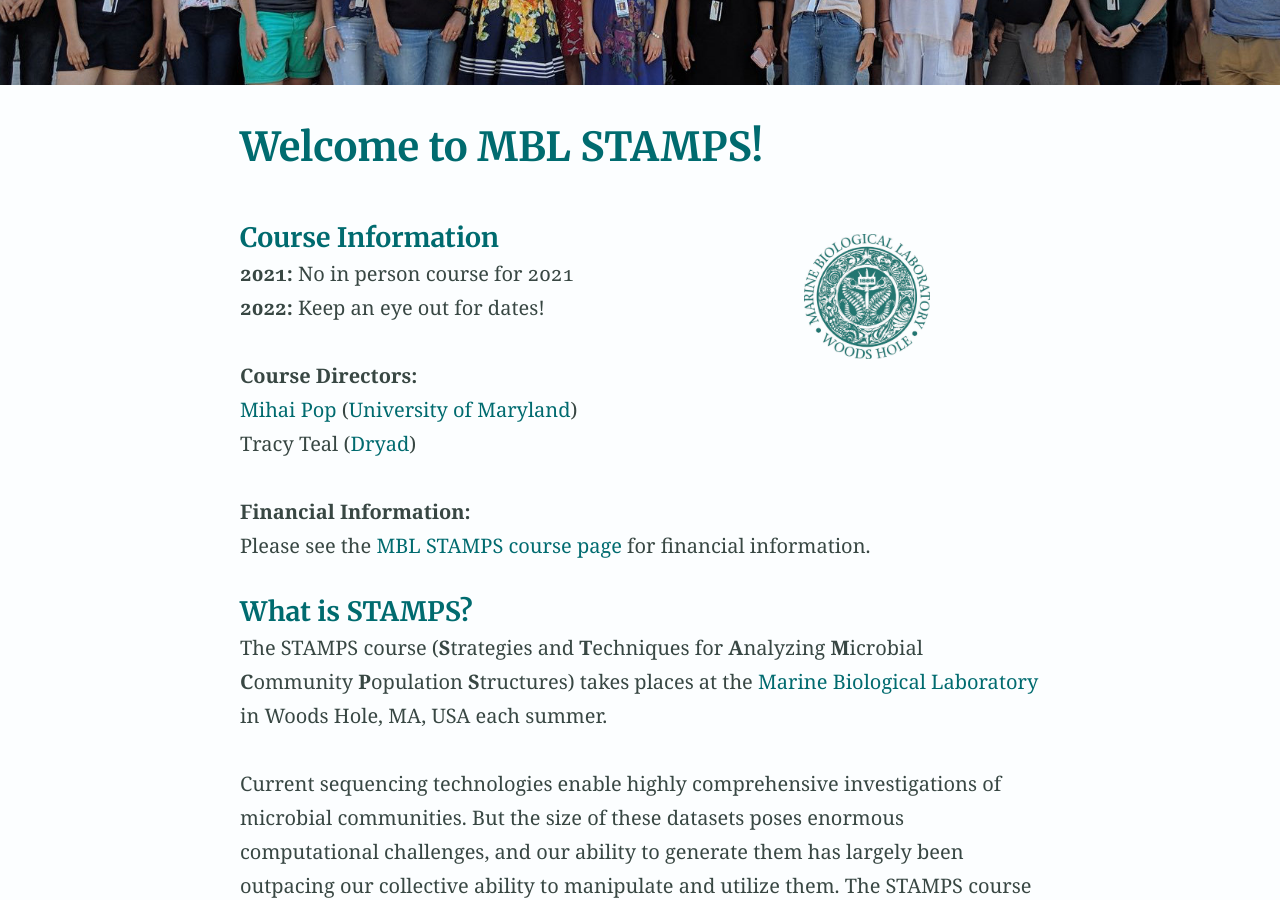
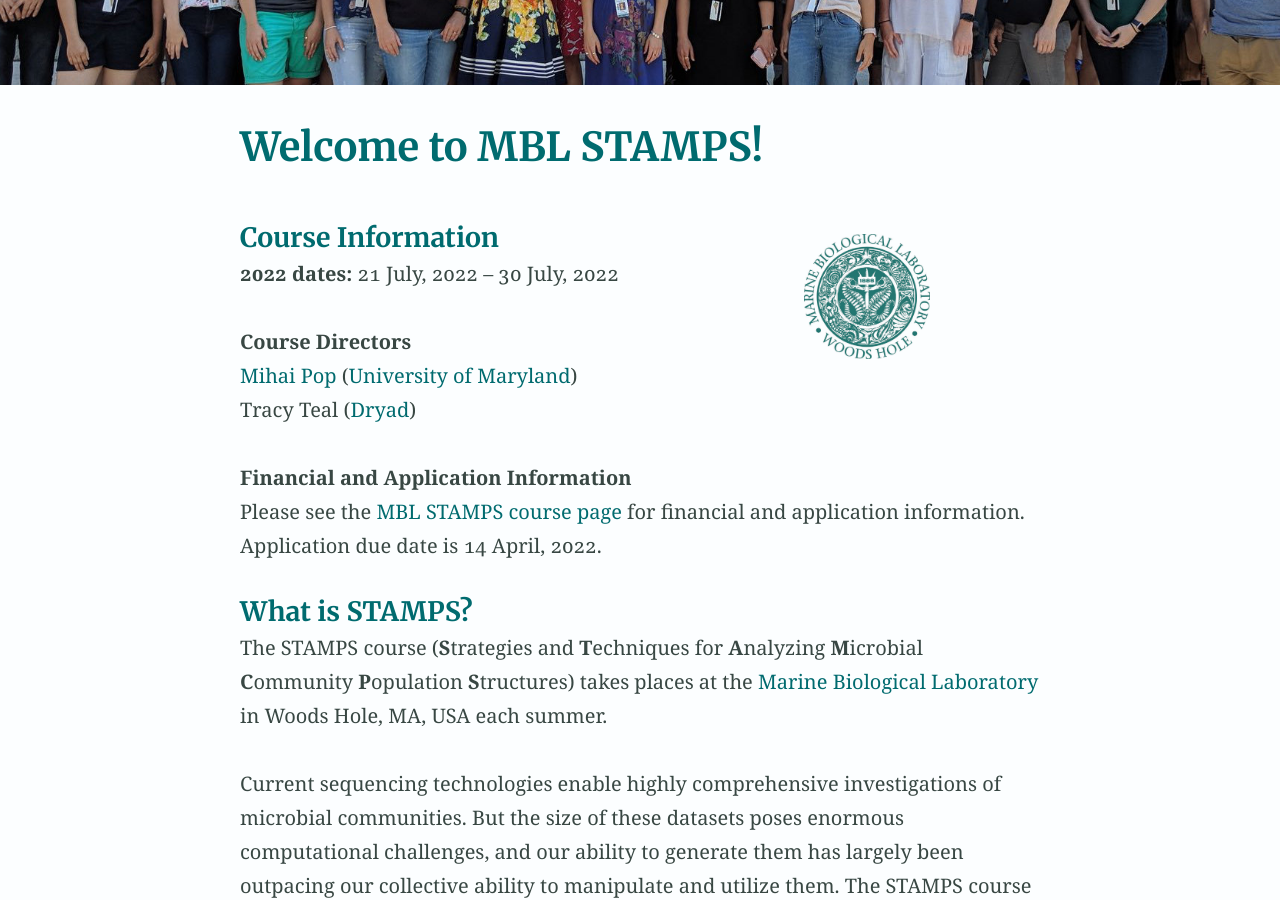
Before and after one commit to mblstamps/mblstamps.github.io, a Jekyll site: the page built from index.md, in a window 1280 px wide and 900 px high, scrolled down 327 px. Built offline with Jekyll 4.4.1, drawn with Linux system fonts in a browser that asks for light colours; our own code applies the rules of GitHub Pages for plain Markdown files; some of the changed text lies outside the part shown.

Commit message:
updating for 2022

```diff
--- a/index.md
+++ b/index.md
@@ -7,16 +7,16 @@ excerpt: "Home page for the MBL STAMPS course."
 <a href="https://www.mbl.edu/"><img src="/images/MBL-logo.jpg" style="float: right; height: 150px; padding-right: 90px; padding-top: 25px; margin: 20px"></a>
 
 #### Course Information
-**2021:** No in person course for 2021
-**2022:** Keep an eye out for dates!
+**2022 dates:** 21 July, 2022 – 30 July, 2022
 
 
-**Course Directors:**
+**Course Directors**
 [Mihai Pop](http://www.cbcb.umd.edu/~mpop/) ([University of Maryland](https://www.umd.edu/))
 Tracy Teal ([Dryad](https://datadryad.org/))
 
-**Financial Information:**
-Please see the [MBL STAMPS course page](https://www.mbl.edu/education/courses/stamps/) for financial information.
+**Financial and Application Information**
+Please see the [MBL STAMPS course page](https://www.mbl.edu/education/courses/stamps/) for financial and application information. Application due date is 14 April, 2022.
+
 
 #### What is STAMPS?
 The STAMPS course (**S**trategies and **T**echniques for **A**nalyzing **M**icrobial **C**ommunity **P**opulation **S**tructures) takes places at the [Marine Biological Laboratory](https://www.mbl.edu/) in Woods Hole, MA, USA each summer.
```
Also changed, not shown: other parts of index.md (+1 -1 lines).
